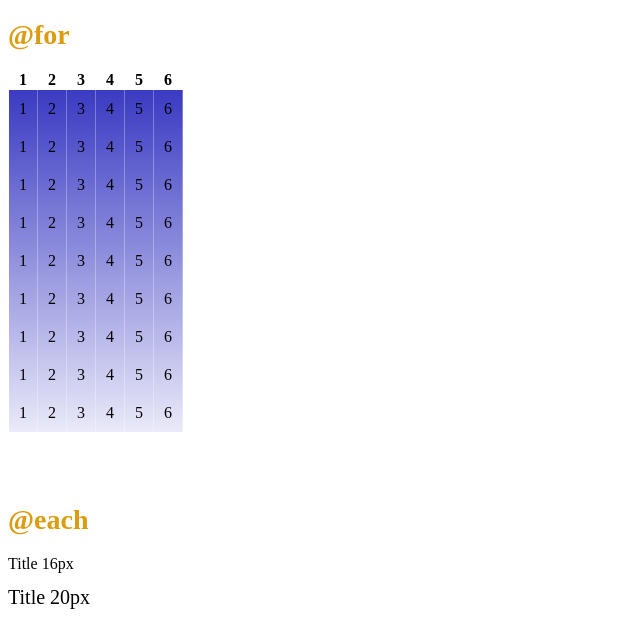
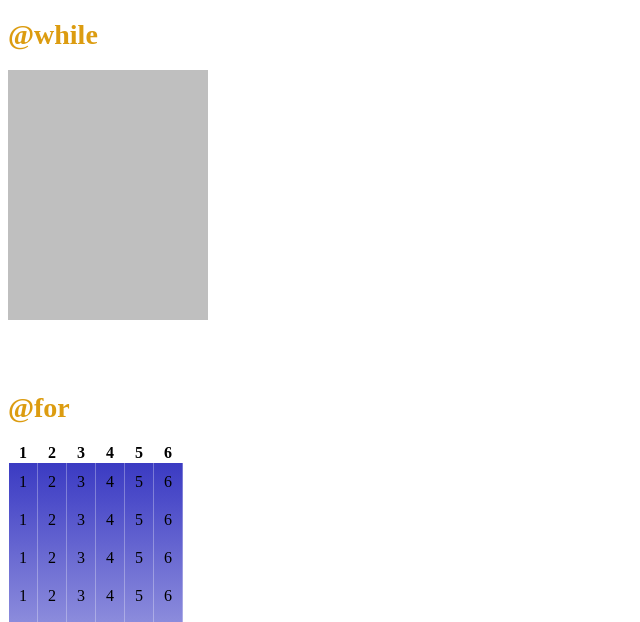
Before and after one commit to cristiangar14/curso-sass, a website: page index.html in a window 1280 px wide. Shown: the top 622 px of the page, without its empty margins (0-640 px from the left). Drawn offline with Linux system fonts and the light colour scheme; files whose address does not match are found by name.

Commit message:
@while haciendo una card teniendo en cuenta la escala

```diff
--- a/index.html
+++ b/index.html
@@ -8,6 +8,14 @@
     <title>Curso de Sass</title>
 </head>
 <body>
+
+    <h1 class="cdc-title-primary">@while</h1>
+    <div class="main-card">
+
+    </div>
+
+
+    <br><br><br>
 
     <h1 class="cdc-title-primary">@for</h1>
     <table>
--- a/utils/scss/components/_cards.scss
+++ b/utils/scss/components/_cards.scss
@@ -30,3 +30,17 @@
         margin: 0;
     }
 }
+
+@function scale($val, $max, $ratio: 1.5) {
+    @while $val > $max {
+        $val: $val / $ratio;
+    }
+
+    @return $val;
+}
+
+.main-card {
+    height: 250px;
+    width: scale(250px, 230px, 1.25);
+    background: rgba(0,0,0,0.25);
+}
```
Also changed, not shown: utils/css/styles.css, 1 other file.
